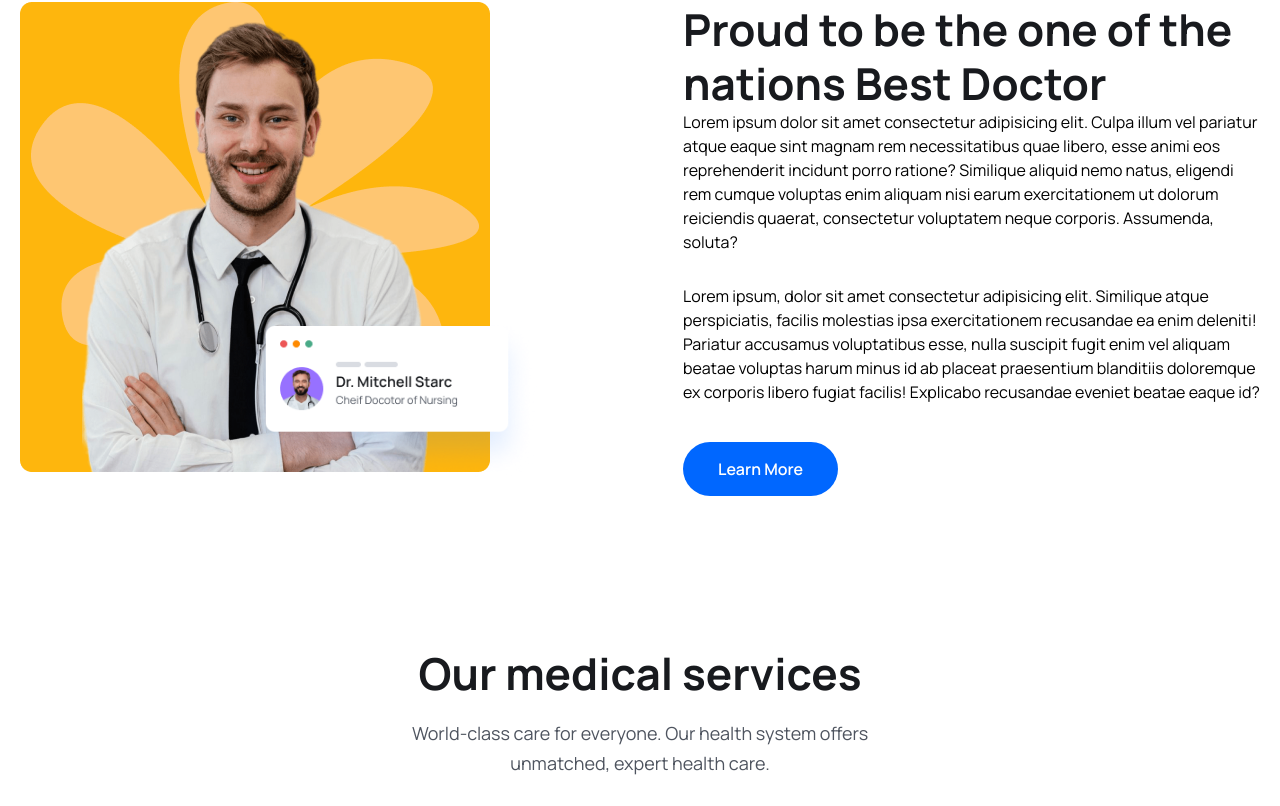
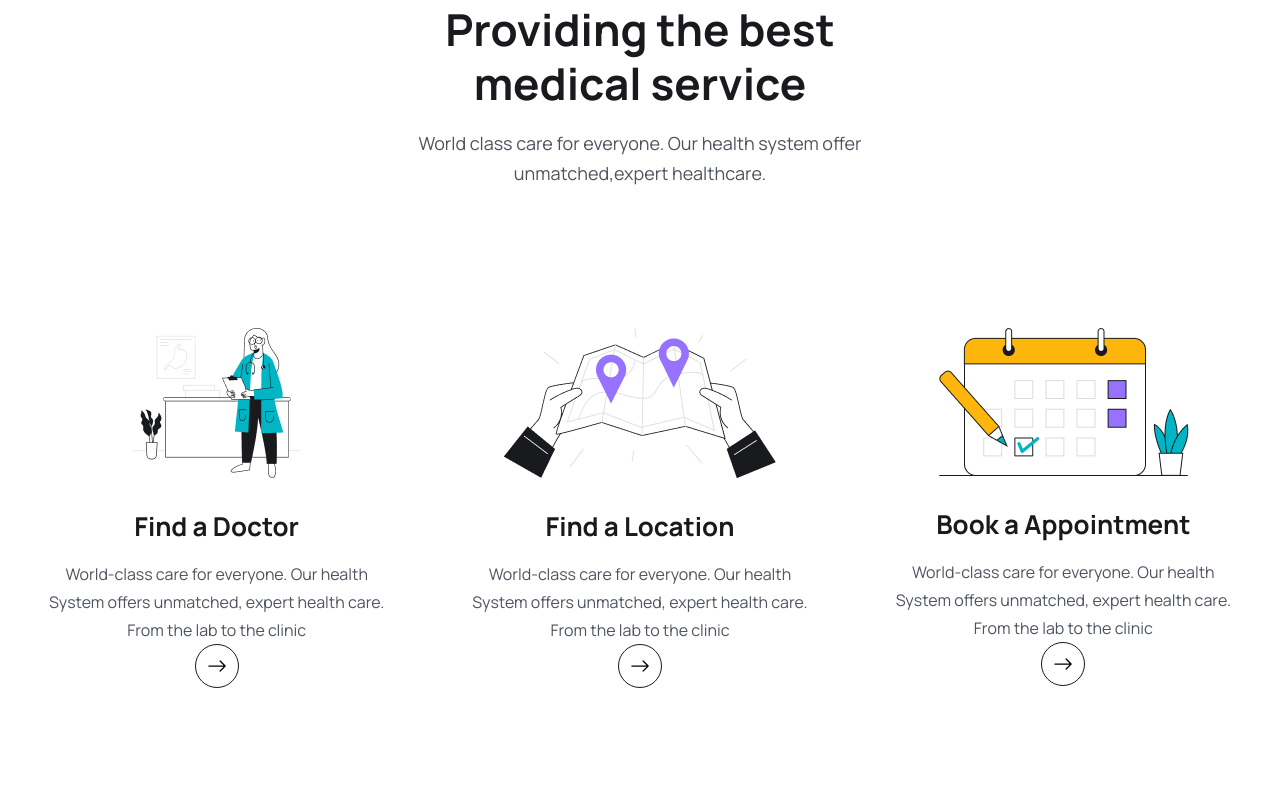
Before and after one commit to sparshgupta121/Techack-4.0, a React (Vite) app in the folder frontend/: page / in a window 1280 px wide. Shown: the part 914-1720 px from the top of the page. Built offline with nearby package versions, Linux system fonts and the light colour scheme.

Commit message:
how it start

```diff
--- a/frontend/src/pages/Home.jsx
+++ b/frontend/src/pages/Home.jsx
@@ -6,7 +6,11 @@
 import ServiceList from "../components/Services/ServiceList";
 import featureImg from "../assets/images/feature-img.png";
 import About from "../components/About/about";
-import { Link } from 'react-router-dom';
+import icon01 from "../assets/images/icon01.png"
+import icon02 from "../assets/images/icon02.png"
+import icon03 from "../assets/images/icon03.png"
+import {Link} from "react-router-dom";
+import {BsArrowRight} from "react-icons/bs";
 
 const Home = () => {
   return(
@@ -72,7 +76,86 @@
         </section>
       {/* hero Section end */}
 
+      {/* how it start */}
+
+<section>
+<div className="container">
+  <div className="lg:w-[470px] mx-auto">
+    <h2 className="heading text-center">Providing the best medical service
+    </h2>
+    <p className="text_para text-center">World class care for everyone. Our health system offer unmatched,expert healthcare.
+    </p>
+  </div>
+
+<div className="flex flex-wrap items-center justify-between flex-col md:flex-row gap-5 lg:gap-[30px] mt-[30px] lg:mt-[55px]"></div>
+
+<div className="grid grid-cols-1 md:grid-cols-2 lg:grid-cols-3 gap-5 lg:gap-[30px] mt-[30px] lg:mt-[55px]">
+
+<div className="py-[30px] px-5 ">
+<div className="flex items-center justify-center"><img src={icon01} alt="" />
+</div>
+
+<div className="mt-[30px]">
+  <h2 className="text-[26px] leading-9 text-headingColor font-[700] text-center">Find a Doctor
+  </h2>
+  <p className="text-[16px] leading-7 text-textColor font-[400] mt-4 text-center">World-class care for everyone. Our health System offers unmatched, expert health care. From the lab to the clinic
+  </p>
+
+ <Link to= '/doctors' className="w-[44px] h-[44px] rounded-full border border-solid border-[#181A1E] MT-[30px] mx-auto flex items-center justify-center group hover:bg-primaryColor hover:border-none" >
+  <BsArrowRight className="group-hover:text-white w-6 h-5"/>
+ </Link>
+
+</div>
+
+</div>
+
+<div className="py-[30px] px-5 ">
+<div className="flex items-center justify-center"><img src={icon02} alt="" />
+</div>
+
+<div className="mt-[30px]">
+  <h2 className="text-[26px] leading-9 text-headingColor font-[700] text-center">Find a Location
+  </h2>
+  <p className="text-[16px] leading-7 text-textColor font-[400] mt-4 text-center">World-class care for everyone. Our health System offers unmatched, expert health care. From the lab to the clinic
+  </p>
+
+ <Link to= '/doctors' className="w-[44px] h-[44px] rounded-full border border-solid border-[#181A1E] MT-[30px] mx-auto flex items-center justify-center group hover:bg-primaryColor hover:border-none" >
+  <BsArrowRight className="group-hover:text-white w-6 h-5"/>
+ </Link>
+
+</div>
+
+</div>
+
+<div className="py-[30px] px-5 ">
+<div className="flex items-center justify-center"><img src={icon03} alt="" />
+</div>
+
+<div className="mt-[30px]">
+  <h2 className="text-[26px] leading-9 text-headingColor font-[700] text-center">Book a Appointment
+  </h2>
+  <p className="text-[16px] leading-7 text-textColor font-[400] mt-4 text-center">World-class care for everyone. Our health System offers unmatched, expert health care. From the lab to the clinic
+  </p>
+
+ <Link to= '/doctors' className="w-[44px] h-[44px] rounded-full border border-solid border-[#181A1E] MT-[30px] mx-auto flex items-center justify-center group hover:bg-primaryColor hover:border-none" >
+  <BsArrowRight className="group-hover:text-white w-6 h-5"/>
+ </Link>
+
+</div>
+
+</div>
+
+</div>
+</div>
+</section>
+
+{/* how it end */}
+
+{/* about start */}
+
       <About />
+
+      {/* about end */}
 
       {/* =========== services section ==============*/}
       <section>
```
